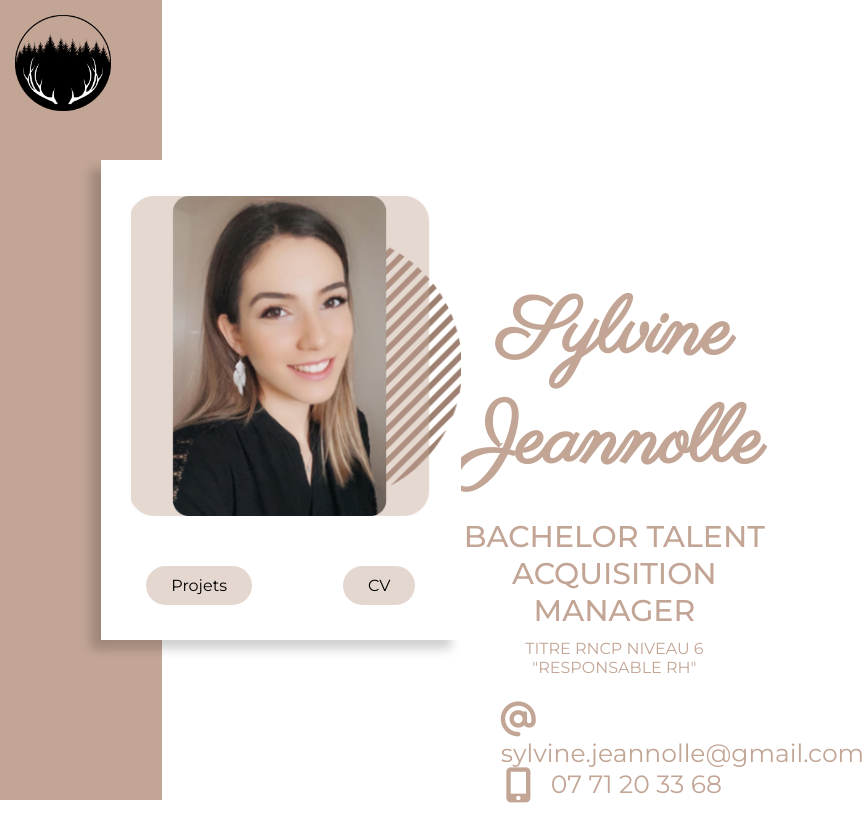
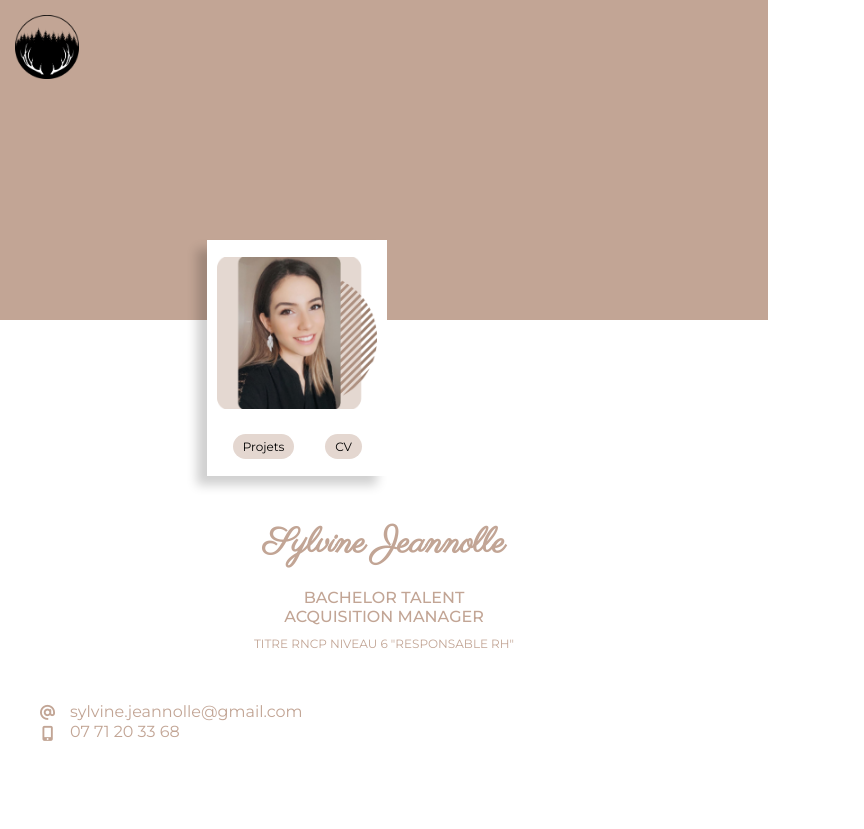
Before and after one commit to Sylvine-jnl/portfolio, a plain HTML site: page index.html in a window 768 px wide. Shown: the whole page, 864 px wide, since content can reach past the window. After the commit the page ends 800 px from the top, so only its background shows below. Drawn offline with Linux system fonts and the light colour scheme; a web font is replaced by a local one.

Commit message:
Update projects.css, style.css, and projects.html

```diff
--- a/css/style.css
+++ b/css/style.css
@@ -75,19 +75,19 @@
 
   #name {
     font-family: 'Parisienne', cursive !important;
-    font-size: 80px;
+    font-size: 60px;
     font-weight: 600;
     margin-bottom: 20px;
   }
 
   .main-title {
-    font-size: 30px;
+    font-size: 25px;
     font-weight: 500;
     margin-bottom: 10px;
   }
 
   .contact{
-    font-size: 25px;
+    font-size: 20px;
     text-align: left;
   }
 
@@ -106,18 +106,18 @@
   }
 
   .fa-2x {
-    font-size: 35px;
+    font-size: 25px;
     padding-right: 15px;
   }
 
   .fa-mobile-alt{
-    font-size: 35px;
-    height: 35px;
-    width: 35px;
+    font-size: 25px;
+    height: 25px;
+    width: 25px;
     padding-right: 15px;
   }
 
-  @media all and (min-width: 769px) and (max-width: 1200px){
+  @media screen and(max-width: 1024px){
     .rectangle{
     width: 25vh;
     height: 35vh;
@@ -153,6 +153,117 @@
     }
   }
 
-  /* @media all and (max-width: 768px){
+  @media screen and (min-width: 768px) and (max-width: 1023px){
+    .rectangle{
+    width: 25vh;
+    height: 40vh;
+    margin-left: -20%;
+    margin-right: 25px;
+    margin-top: 30vh;
+    margin-right: 35px;
+    }
 
-  } */
+    #profil{
+      height: 20vh;
+    }
+
+    #information{
+      margin-top: 40vh;
+    }
+
+    #name{
+      font-size: 44px;
+    }
+
+    .main-title{
+      font-size: 20px;
+    }
+
+    .contact{
+      font-size: 15px;
+    }
+
+    .fa-2x {
+      font-size: 15px;
+    }
+
+    .fa-mobile-alt{
+      font-size: 15px;
+      height: 15px;
+      width: 15px;
+    }
+  }
+
+  @media all and (max-width: 768px){
+    #logo{
+      height: 8vh;
+    }
+
+    .side1{
+      height: 40vh;
+      width: 100%;
+    }
+
+    .side {
+      /* display: flex; */
+      width: 100%;
+      height: 0vh;
+      flex-direction: column;
+      justify-content: center;
+      position: absolute;
+      margin-top: 25vh;
+    }
+
+    .rectangle{
+      width: 20vh;
+      height: 27vh;
+      position: absolute;
+      margin-left: 27%;
+      padding: 10px;
+    }
+
+    #profil{
+      height: 19vh;
+      margin-left: 0;
+    }
+
+    .button-container{
+      margin-top: 25px;
+    }
+
+    .button{
+      padding: 5px 10px;
+      font-size: 12px;
+    }
+
+    #information {
+      flex-wrap: wrap;
+    }
+
+    #name{
+      font-size: 35px;
+    }
+
+    .main-title{
+      font-size: 16px;
+    }
+
+    .titre-rncp{
+      font-size: 12px;
+    }
+
+    .contact{
+      font-size: 16px;
+      margin-top: 35px;
+    }
+
+    .fa-2x{
+      font-size: 15px;
+    }
+
+    .fa-mobile-alt {
+      font-size: 15px;
+      height: 15px;
+      width: 15px;
+    }
+  }
```
Also changed, not shown: css/projects.css (+12 -4 lines), projects.html (+9 -9 lines).
